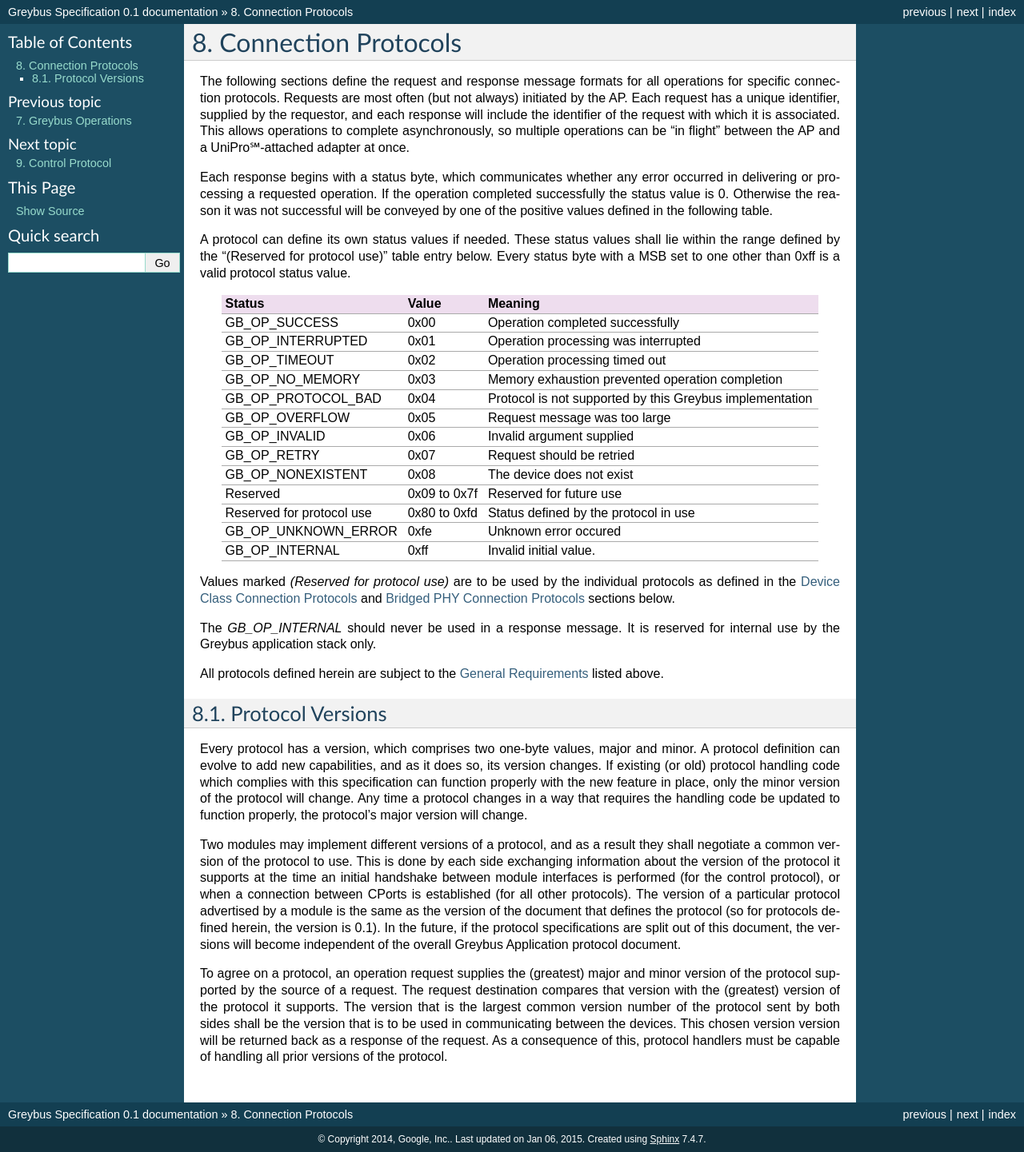
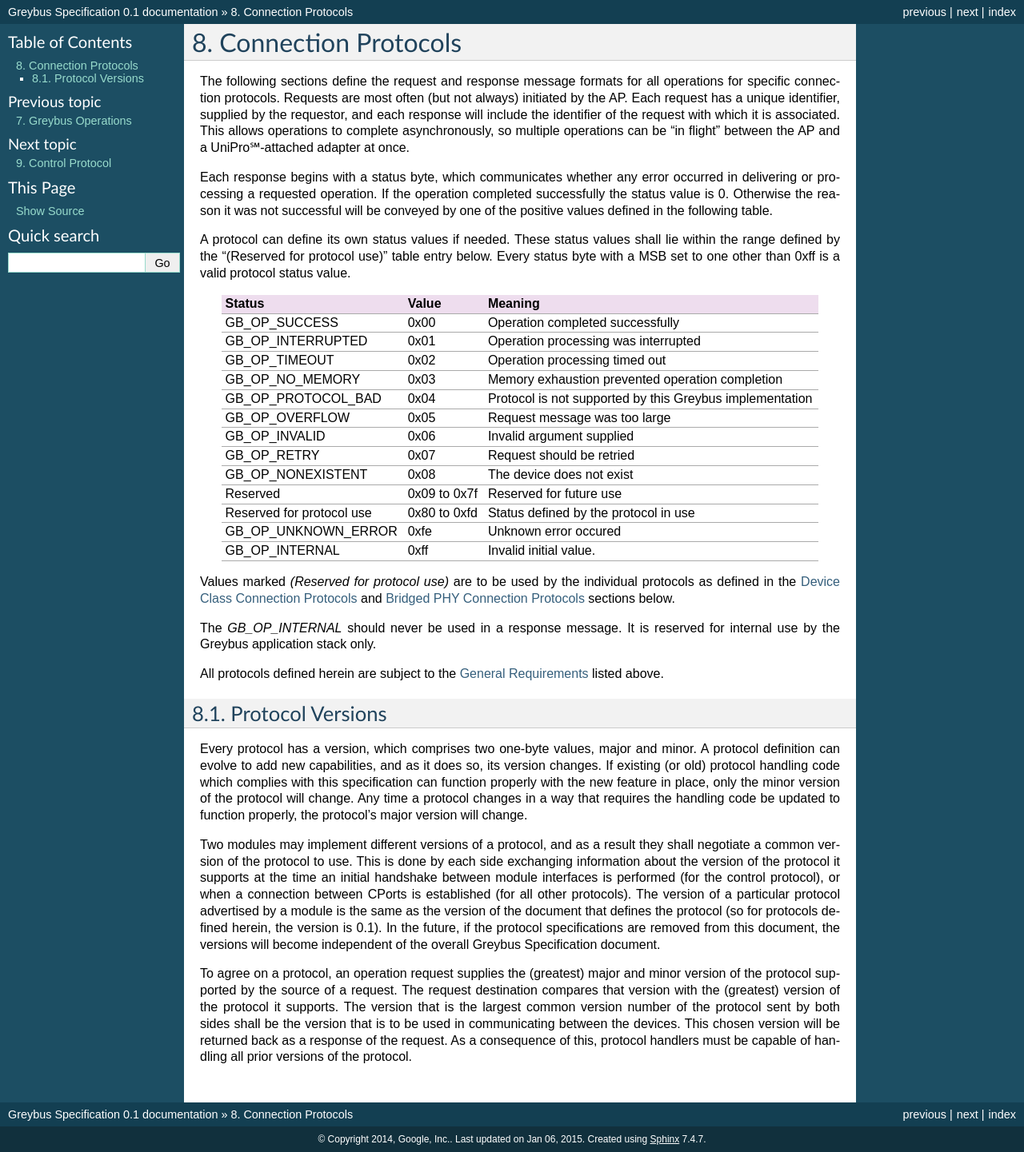
Before and after one commit to projectara/greybus-spec, a Sphinx documentation site: the page built from source/connection.rst, in a window 1280 px wide. Shown: the whole page at 80% size. Built offline with Sphinx 7.4.7, drawn with Linux system fonts in a browser that asks for light colours.

Commit message:
Connection Protocols: minor fixups.
Fix a "smart" quote that didn't render properly (it was missing) in
the LaTeX PDF output.

Make some language more formal.

Delete a duplicated word.

Signed-off-by: Marti Bolivar <mbolivar@leaflabs.com>

```diff
--- a/source/connection.rst
+++ b/source/connection.rst
@@ -61,7 +61,7 @@
 function properly with the new feature in place, only the minor
 version of the protocol will change. Any time a protocol changes in a
 way that requires the handling code be updated to function properly,
-the protocol’s major version will change.
+the protocol's major version will change.
 
 Two modules may implement different versions of a protocol, and as a
 result they shall negotiate a common version of the protocol to
@@ -72,9 +72,9 @@
 protocols).  The version of a particular protocol advertised by a
 module is the same as the version of the document that defines the
 protocol (so for protocols defined herein, the version is |gb-major|.\
-|gb-minor|).  In the future, if the protocol specifications are split
-out of this document, the versions will become independent of the
-overall Greybus Application protocol document.
+|gb-minor|).  In the future, if the protocol specifications are removed from
+this document, the versions will become independent of the
+overall Greybus Specification document.
 
 To agree on a protocol, an operation request supplies the (greatest)
 major and minor version of the protocol supported by the source of a
@@ -82,6 +82,6 @@
 (greatest) version of the protocol it supports.  The version that is the
 largest common version number of the protocol sent by both sides shall
 be the version that is to be used in communicating between the devices.
-This chosen version version will be returned back as a response of the
+This chosen version will be returned back as a response of the
 request.  As a consequence of this, protocol handlers must be capable of
 handling all prior versions of the protocol.
```
